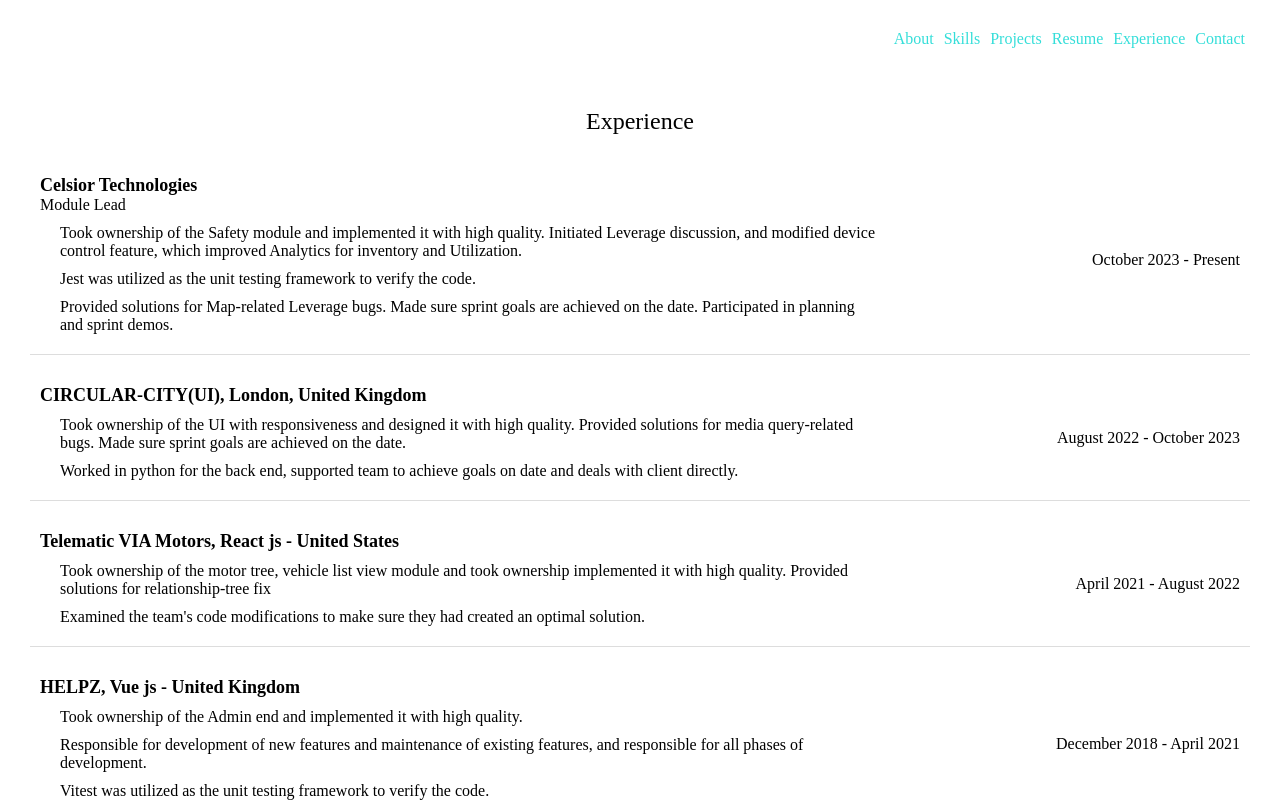
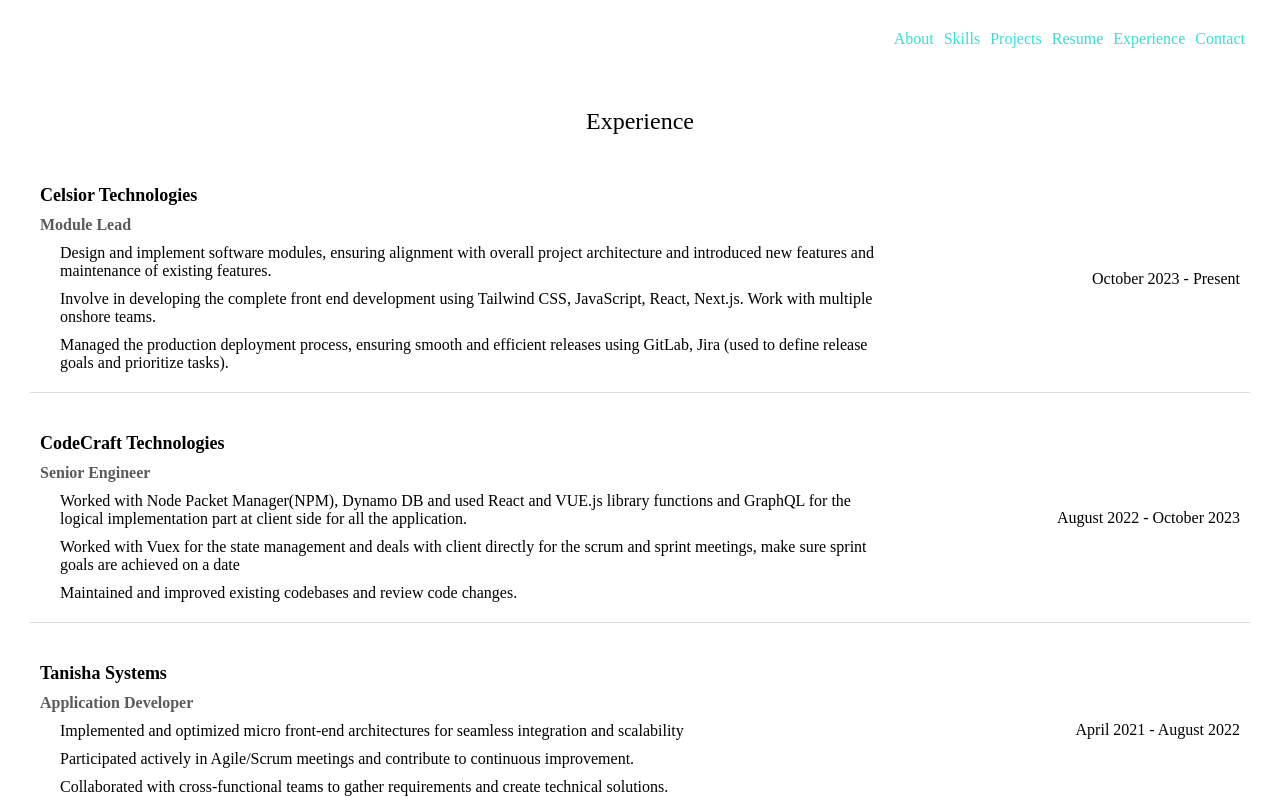
Before and after one commit to kuttenajith/Portfolio, a Vue app: page /experience in a window 1280 px wide. Shown: the top 802 px of the page. Built offline with nearby package versions, Linux system fonts and the light colour scheme.

Commit message:
style updated

```diff
--- a/src/components/Contact.vue
+++ b/src/components/Contact.vue
@@ -1,17 +1,20 @@
 <template>
   <div>
     <h1>Contact Me</h1>
-      <form @submit.prevent="submitForm">
+    <form @submit.prevent="submitForm" class="form-elements">
+      <div class="element">
         <label for="name">Name</label>
         <input v-model="form.name" type="text" id="name" required />
-
+      </div>
+      <div class="element">
         <label for="email">Email</label>
         <input v-model="form.email" type="email" id="email" required />
-
+      </div>
+      <div class="element">
         <label for="message">Message</label>
         <textarea v-model="form.message" id="message" required></textarea>
-
-        <button type="submit">Send</button>
+      </div>
+      <div class="button-section"><button type="submit">Send</button></div>
     </form>
   </div>
 </template>
@@ -21,16 +24,57 @@
   data() {
     return {
       form: {
-          name: '',
-          email: '',
-          message: ''
-        }
+        name: "",
+        email: "",
+        message: "",
+      },
     };
   },
   methods: {
     submitForm() {
-        console.log('Form submitted:', this.form);
-      }
-    }
+      console.log("Form submitted:", this.form);
+    },
+  },
 };
 </script>
+<style scoped>
+.form-elements {
+  display: flex;
+  flex-direction: column;
+  width: 100%;
+  max-width: 600px;
+  align-items: normal;
+  margin: auto;
+  padding: 15px 0px;
+}
+.form-elements .element {
+  padding: 10px 0px;
+  display: grid;
+}
+.form-elements .element input,
+textarea {
+  height: 50px;
+  margin-top: 10px;
+  border-radius: 15px;
+  border-color: aquamarine;
+  box-shadow: 4px 4px #d7fffe;
+}
+.button-section {
+  padding: 10px 0px;
+}
+button {
+  width: 100%;
+  max-width: 200px;
+  margin: auto;
+  padding: 10px 0px;
+  border-radius: 20px;
+  background-color: #d7fffe;
+  cursor: pointer;
+  border: none;
+}
+button:hover {
+  color: black;
+  background-color: white;
+  border: 1px solid #d7fffe;
+}
+</style>
--- a/src/components/Experience.vue
+++ b/src/components/Experience.vue
@@ -10,7 +10,7 @@
         >
           <div class="experience-details">
             <h3>{{ experience.title }}</h3>
-            <span>{{ experience.designation }}</span>
+            <span class="designation">{{ experience.designation }}</span>
             <ul class="description-list">
               <li
                 v-for="(point, index) in experience.description"
@@ -38,41 +38,49 @@
           title: "Celsior Technologies",
           designation: "Module Lead",
           description: [
-            `Took ownership of the Safety module and implemented it with high quality. Initiated Leverage discussion, and modified
-device control feature, which improved Analytics for inventory and Utilization.`,
-            `Jest was utilized as the unit testing framework to verify the code.`,
-            `Provided solutions for Map-related Leverage bugs. Made sure sprint goals are achieved on the date. Participated in planning
-and sprint demos.`,
+            `Design and implement software modules, ensuring alignment with overall project architecture and introduced new features
+and maintenance of existing features.`,
+            `Involve in developing the complete front end development using Tailwind CSS, JavaScript, React, Next.js. Work with multiple
+onshore teams.
+`,
+            `Managed the production deployment process, ensuring smooth and efficient releases using GitLab, Jira (used to define
+release goals and prioritize tasks).
+`,
           ],
           duration: "October 2023 - Present",
         },
         {
           id: 2,
-          title: "CIRCULAR-CITY(UI), London, United Kingdom",
+          title: "CodeCraft Technologies",
+          designation: "Senior Engineer",
           description: [
-            `Took ownership of the UI with responsiveness and designed it with high quality. Provided solutions for media query-related
-bugs. Made sure sprint goals are achieved on the date.`,
-            `Worked in python for the back end, supported team to achieve goals on date and deals with client directly.`,
+            `Worked with Node Packet Manager(NPM), Dynamo DB and used React and VUE.js library functions and GraphQL for the
+logical implementation part at client side for all the application.`,
+            `Worked with Vuex for the state management and deals with client directly for the scrum and sprint meetings, make sure
+sprint goals are achieved on a date`,
+            `Maintained and improved existing codebases and review code changes.`,
           ],
           duration: "August 2022 - October 2023",
         },
         {
           id: 3,
-          title: "Telematic VIA Motors, React js - United States",
+          title: "Tanisha Systems",
+          designation: "Application Developer",
           description: [
-            `Took ownership of the motor tree, vehicle list view module and took ownership implemented it with high quality. Provided
-solutions for relationship-tree fix`,
-            `Examined the team's code modifications to make sure they had created an optimal solution.`,
+            `Implemented and optimized micro front-end architectures for seamless integration and scalability`,
+            `Participated actively in Agile/Scrum meetings and contribute to continuous improvement.`,
+            `Collaborated with cross-functional teams to gather requirements and create technical solutions.`,
           ],
           duration: "April 2021 - August 2022",
         },
         {
           id: 4,
-          title: "HELPZ, Vue js - United Kingdom",
+          title: "Zencode Group",
+          designation: "Frontend Developer",
           description: [
-            `Took ownership of the Admin end and implemented it with high quality.`,
-            `Responsible for development of new features and maintenance of existing features, and responsible for all phases of development.`,
-            `Vitest was utilized as the unit testing framework to verify the code.`,
+            `Demonstrated expertise in HTML5, CSS3, object-orientated JavaScript and large JavaScript applications.`,
+            `Handled Interns to instruct python fundamentals and things.`,
+            `Handled OAuth and JWT protocols to ensure secure authentication and authorization`,
           ],
           duration: "December 2018 - April 2021",
         },
@@ -86,6 +94,10 @@
 .Experience-section {
   padding: 20px;
   text-align: center;
+}
+.designation {
+  font-weight: bold;
+  color: #5e5959;
 }
 
 h2 {
@@ -130,6 +142,7 @@
   margin: 0;
   font-size: 18px;
   font-weight: bold;
+  padding: 10px 0px;
 }
 
 .description-list {
--- a/src/components/Skills.vue
+++ b/src/components/Skills.vue
@@ -93,4 +93,9 @@
   font-size: 1.2rem;
   font-weight: 500;
 }
+@media screen and (max-width: 576px) {
+  .skills-container {
+    padding: 30px 0px;
+  }
+}
 </style>
```
Lines whose indentation alone changed are shown as unchanged.
